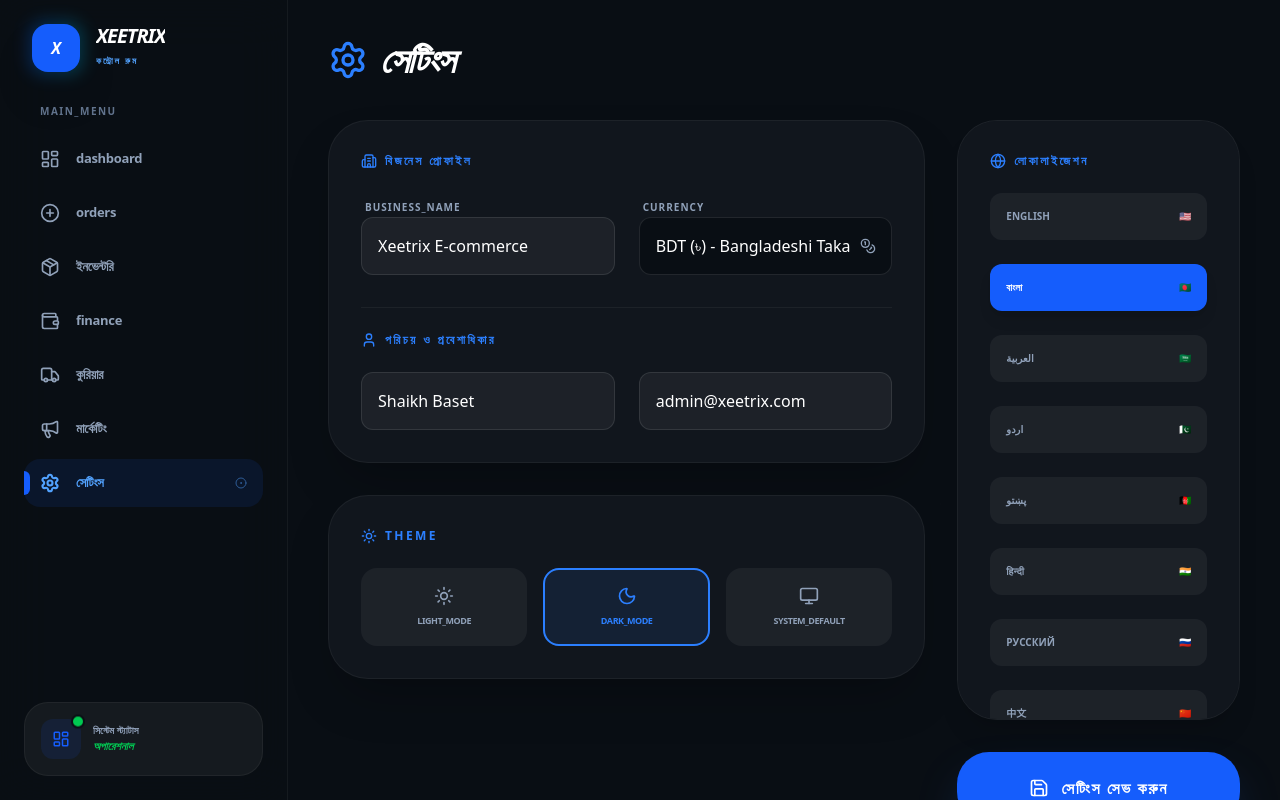
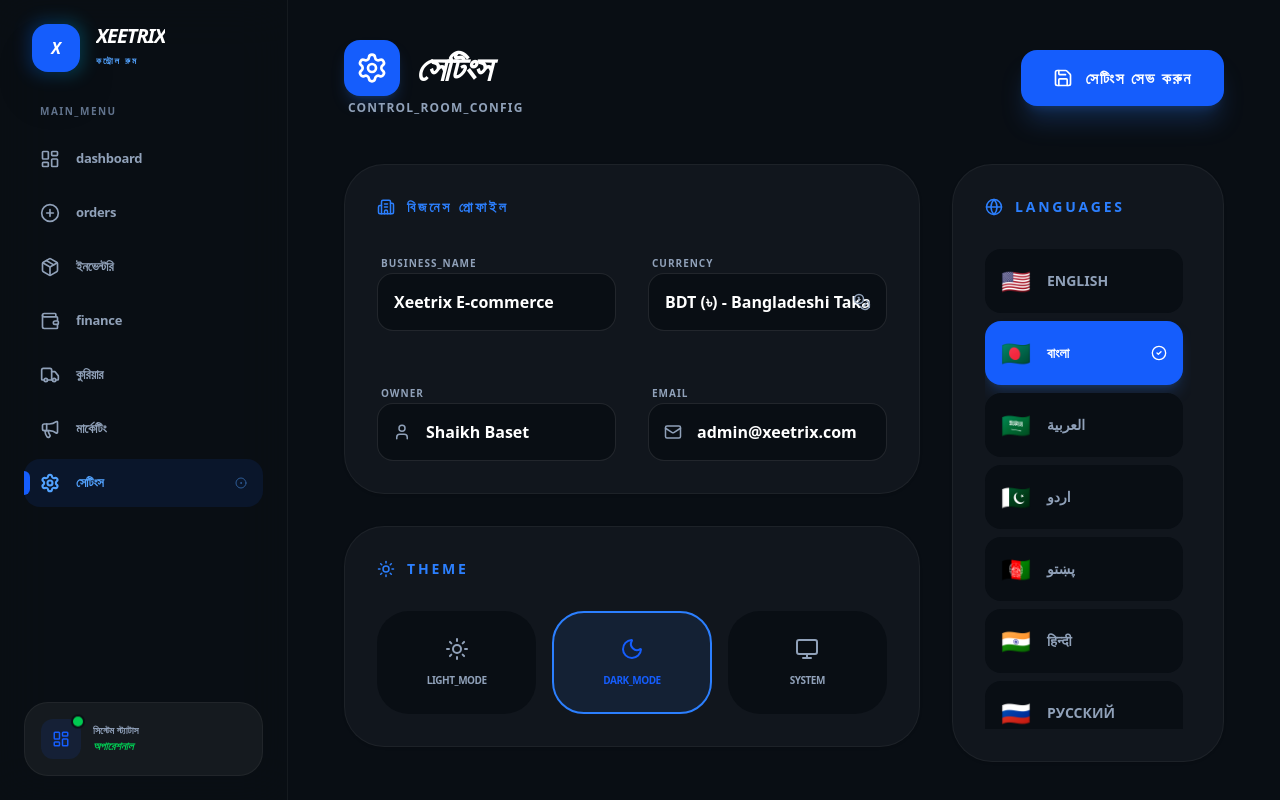
Before and after one commit to Ufuq-Innovation/Xeetrix, a Next.js app: page /settings in a window 1280 px wide. Built offline with nearby package versions, Linux system fonts and the light colour scheme.

Commit message:
refactor: reorganize settings page layout and improve language selection UI

```diff
--- a/app/(dashboard)/settings/page.js
+++ b/app/(dashboard)/settings/page.js
@@ -1,23 +1,13 @@
 "use client";
 
-import React, { useState, useEffect } from 'react';
+import React, { useState } from 'react';
 import { useTranslation } from 'react-i18next';
 import { useApp } from "@/context/AppContext";
-import { Settings, Globe, Building2, User, Save, Sun, Moon, Monitor, Coins } from 'lucide-react';
+import {
+  Settings, Globe, Building2, User, Save, Sun, Moon,
+  Monitor, Coins, Mail, ShieldCheck, CheckCircle2
+} from 'lucide-react';
 import { toast } from "sonner";
-
-const languages = [
-  { code: 'en', name: 'English', flag: '🇺🇸' },
-  { code: 'bn', name: 'বাংলা', flag: '🇧🇩' },
-  { code: 'ar', name: 'العربية', flag: '🇸🇦' },
-  { code: 'ur', name: 'اردو', flag: '🇵🇰' },
-  { code: 'ps', name: 'پښتو', flag: '🇦🇫' },
-  { code: 'hi', name: 'हिन्दी', flag: '🇮🇳' },
-  { code: 'ru', name: 'Русский', flag: '🇷🇺' },
-  { code: 'zh', name: '中文', flag: '🇨🇳' },
-  { code: 'es', name: 'Español', flag: '🇪🇸' },
-  { code: 'ja', name: '日本語', flag: '🇯🇵' },
-];
 
 const currencies = [
   { code: 'BDT', symbol: '৳', name: 'Bangladeshi Taka' },
@@ -72,7 +62,20 @@ const currencies = [
   { code: 'LYD', symbol: 'ل.د', name: 'Libyan Dinar' },
   { code: 'YER', symbol: '﷼', name: 'Yemeni Rial' },
   { code: 'SYP', symbol: '£', name: 'Syrian Pound' },
-  { code: 'SDG', symbol: 'ج.س.', name: 'Sudanese Pound' },
+  { code: 'SDG', symbol: 'ج.স.', name: 'Sudanese Pound' },
+];
+
+const languages = [
+  { code: 'en', name: 'English', flag: '🇺🇸' },
+  { code: 'bn', name: 'বাংলা', flag: '🇧🇩' },
+  { code: 'ar', name: 'العربية', flag: '🇸🇦' },
+  { code: 'ur', name: 'اردو', flag: '🇵🇰' },
+  { code: 'ps', name: 'پښتو', flag: '🇦🇫' },
+  { code: 'hi', name: 'हिन्दी', flag: '🇮🇳' },
+  { code: 'ru', name: 'Русский', flag: '🇷🇺' },
+  { code: 'zh', name: '中文', flag: '🇨🇳' },
+  { code: 'es', name: 'Español', flag: '🇪🇸' },
+  { code: 'ja', name: '日本語', flag: '🇯🇵' },
 ];
 
 export default function SettingsPage() {
@@ -87,54 +90,72 @@ export default function SettingsPage() {
 
   const handleCurrencyChange = (e) => {
     const selected = currencies.find(c => c.code === e.target.value);
+    if (selected) {
       updateCurrency(selected);
-    toast.success(`Currency set to ${selected.code}`);
+      toast.success(`${t('currency_updated') || 'Currency set to'} ${selected.code}`);
+    }
   };
 
   const handleSave = async () => {
     setLoading(true);
-    const toastId = toast.loading(t('syncing'));
+    const toastId = toast.loading(t('syncing') || 'Syncing...');
     try {
-      // Logic for saving other profile data can go here
       await new Promise(resolve => setTimeout(resolve, 1000));
-      toast.success(t('settings_saved_success'), { id: toastId });
+      toast.success(t('settings_saved_success') || 'Settings saved!', { id: toastId });
     } catch (error) {
-      toast.error(t('something_went_wrong'), { id: toastId });
+      toast.error(t('error') || 'Error', { id: toastId });
     } finally {
       setLoading(false);
     }
   };
 
   return (
-    <div className="space-y-10 pb-20 p-4 md:p-0">
-      <header>
-        <h1 className="text-4xl font-black uppercase italic tracking-tighter text-slate-900 dark:text-white flex items-center gap-3">
-          <Settings size={40} className="text-blue-500" />
+    <div className="max-w-6xl mx-auto space-y-12 pb-24 px-4">
+      {/* Header Section */}
+      <div className="flex flex-col md:flex-row md:items-center justify-between gap-6">
+        <div className="space-y-1">
+          <h1 className="text-4xl font-black uppercase italic tracking-tighter text-slate-900 dark:text-white flex items-center gap-4">
+            <div className="p-3 bg-blue-600 rounded-2xl shadow-lg shadow-blue-500/20">
+              <Settings size={32} className="text-white" />
+            </div>
             {t('settings')}
           </h1>
-      </header>
+          <p className="text-slate-500 dark:text-slate-400 font-bold text-xs uppercase tracking-widest ml-1">{t('control_room_config')}</p>
+        </div>
 
-      <div className="grid grid-cols-1 lg:grid-cols-3 gap-8">
-        <div className="lg:col-span-2 space-y-8">
-          <div className="bg-white dark:bg-[#11161D] p-8 rounded-[2.5rem] border border-slate-200 dark:border-white/5 space-y-8 shadow-2xl">
-            <section className="space-y-6">
-              <h3 className="text-xs font-black uppercase tracking-[0.2em] text-blue-500 flex items-center gap-2">
-                <Building2 size={16} /> {t('business_profile')}
+        <button
+          onClick={handleSave}
+          disabled={loading}
+          className="group flex items-center justify-center gap-3 bg-blue-600 hover:bg-blue-700 text-white px-8 py-4 rounded-2xl font-black uppercase tracking-widest transition-all active:scale-95 shadow-xl shadow-blue-500/20"
+        >
+          {loading ? <div className="h-5 w-5 border-2 border-white/30 border-t-white rounded-full animate-spin" /> : <Save size={20} />}
+          {loading ? t('syncing') : t('save_settings')}
+        </button>
+      </div>
+
+      <div className="grid grid-cols-1 xl:grid-cols-12 gap-8">
+        {/* Profile & Theme */}
+        <div className="xl:col-span-8 space-y-8">
+          <div className="bg-white dark:bg-[#11161D] rounded-[2.5rem] border border-slate-200 dark:border-white/5 p-8 shadow-sm space-y-8">
+            <h3 className="text-sm font-black uppercase tracking-[0.2em] text-blue-500 flex items-center gap-3">
+              <Building2 size={18} /> {t('business_profile')}
             </h3>
-              <div className="grid grid-cols-1 md:grid-cols-2 gap-6">
-                <div className="space-y-2">
-                  <label className="text-[10px] font-bold text-slate-400 uppercase ml-1 tracking-widest">{t('business_name')}</label>
+
+            <div className="grid grid-cols-1 md:grid-cols-2 gap-8">
+              <div className="space-y-3">
+                <label className="text-[10px] font-black text-slate-400 uppercase tracking-widest ml-1">{t('business_name')}</label>
                 <input
-                    className="w-full bg-slate-50 dark:bg-white/5 p-4 rounded-xl border border-slate-200 dark:border-white/10 text-slate-900 dark:text-white outline-none focus:border-blue-500"
+                  className="w-full bg-slate-50 dark:bg-[#090E14] p-4 rounded-2xl border border-slate-200 dark:border-white/10 text-slate-900 dark:text-white font-bold focus:border-blue-500 outline-none transition-all"
                   value={profile.businessName}
                   onChange={(e) => setProfile({ ...profile, businessName: e.target.value })}
                 />
               </div>
-                <div className="space-y-2">
-                  <label className="text-[10px] font-bold text-slate-400 uppercase ml-1 tracking-widest">{t('currency')}</label>
+
+              <div className="space-y-3">
+                <label className="text-[10px] font-black text-slate-400 uppercase tracking-widest ml-1">{t('currency')}</label>
                 <div className="relative">
                   <select
-                      className="w-full bg-slate-50 dark:bg-[#090E14] p-4 rounded-xl border border-slate-200 dark:border-white/10 text-slate-900 dark:text-white outline-none focus:border-blue-500 appearance-none"
+                    className="w-full bg-slate-50 dark:bg-[#090E14] p-4 rounded-2xl border border-slate-200 dark:border-white/10 text-slate-900 dark:text-white font-bold outline-none appearance-none cursor-pointer"
                     value={currency.code}
                     onChange={handleCurrencyChange}
                   >
@@ -144,87 +165,86 @@ export default function SettingsPage() {
                       </option>
                     ))}
                   </select>
-                    <Coins size={16} className="absolute right-4 top-1/2 -translate-y-1/2 text-slate-400 pointer-events-none" />
+                  <Coins size={18} className="absolute right-4 top-1/2 -translate-y-1/2 text-slate-400 pointer-events-none" />
                 </div>
               </div>
             </div>
-            </section>
 
-            <section className="space-y-6 pt-6 border-t border-slate-100 dark:border-white/5">
-              <h3 className="text-xs font-black uppercase tracking-[0.2em] text-blue-500 flex items-center gap-2">
-                <User size={16} /> {t('identity_access')}
-              </h3>
-              <div className="grid grid-cols-1 md:grid-cols-2 gap-6">
+            <div className="grid grid-cols-1 md:grid-cols-2 gap-8 pt-4">
+              <div className="space-y-3">
+                <label className="text-[10px] font-black text-slate-400 uppercase tracking-widest ml-1">{t('owner')}</label>
+                <div className="relative">
+                  <User size={18} className="absolute left-4 top-1/2 -translate-y-1/2 text-slate-400" />
                   <input
-                  className="w-full bg-slate-50 dark:bg-white/5 p-4 rounded-xl border border-slate-200 dark:border-white/10 text-slate-900 dark:text-white"
+                    className="w-full bg-slate-50 dark:bg-[#090E14] pl-12 p-4 rounded-2xl border border-slate-200 dark:border-white/10 text-slate-900 dark:text-white font-bold"
                     value={profile.owner}
                     onChange={(e) => setProfile({ ...profile, owner: e.target.value })}
                   />
+                </div>
+              </div>
+              <div className="space-y-3">
+                <label className="text-[10px] font-black text-slate-400 uppercase tracking-widest ml-1">{t('email')}</label>
+                <div className="relative">
+                  <Mail size={18} className="absolute left-4 top-1/2 -translate-y-1/2 text-slate-400" />
                   <input
-                  type="email"
-                  className="w-full bg-slate-50 dark:bg-white/5 p-4 rounded-xl border border-slate-200 dark:border-white/10 text-slate-900 dark:text-white"
+                    className="w-full bg-slate-50 dark:bg-[#090E14] pl-12 p-4 rounded-2xl border border-slate-200 dark:border-white/10 text-slate-900 dark:text-white font-bold"
                     value={profile.email}
                     onChange={(e) => setProfile({ ...profile, email: e.target.value })}
                   />
                 </div>
-            </section>
+              </div>
+            </div>
           </div>
 
-          {/* Theme Settings */}
-          <div className="bg-white dark:bg-[#11161D] p-8 rounded-[2.5rem] border border-slate-200 dark:border-white/5 shadow-2xl">
-            <h3 className="text-xs font-black uppercase tracking-[0.2em] text-blue-500 flex items-center gap-2 mb-6">
-              <Sun size={16} /> {t('theme')}
+          <div className="bg-white dark:bg-[#11161D] rounded-[2.5rem] border border-slate-200 dark:border-white/5 p-8 shadow-sm">
+            <h3 className="text-sm font-black uppercase tracking-[0.2em] text-blue-500 flex items-center gap-3 mb-8">
+              <Sun size={18} /> {t('theme')}
             </h3>
             <div className="grid grid-cols-3 gap-4">
               {[
                 { id: 'light', icon: Sun, label: 'light_mode' },
                 { id: 'dark', icon: Moon, label: 'dark_mode' },
-                { id: 'system', icon: Monitor, label: 'system_default' }
+                { id: 'system', icon: Monitor, label: 'system' }
               ].map((item) => (
                 <button
                   key={item.id}
                   onClick={() => toggleTheme(item.id)}
-                  className={`flex flex-col items-center p-4 rounded-2xl border-2 transition-all gap-2 ${
-                    theme === item.id
-                    ? 'border-blue-500 bg-blue-50 dark:bg-blue-500/10 text-blue-500'
-                    : 'border-transparent bg-slate-50 dark:bg-white/5 text-slate-400'
+                  className={`flex flex-col items-center p-6 rounded-[2rem] border-2 transition-all gap-3 ${
+                    theme === item.id ? 'border-blue-500 bg-blue-50 dark:bg-blue-500/10 text-blue-600' : 'border-transparent bg-slate-50 dark:bg-[#090E14] text-slate-400'
                   }`}
                 >
-                  <item.icon size={20} />
-                  <span className="text-[9px] font-black uppercase tracking-tighter">{t(item.label)}</span>
+                  <item.icon size={24} />
+                  <span className="text-[10px] font-black uppercase tracking-tighter">{t(item.label)}</span>
                 </button>
               ))}
             </div>
           </div>
         </div>
 
-        <div className="space-y-8">
-          {/* Language Selection */}
-          <div className="bg-white dark:bg-[#11161D] p-8 rounded-[2.5rem] border border-slate-200 dark:border-white/5 space-y-6 shadow-xl max-h-[600px] overflow-y-auto no-scrollbar">
-            <h3 className="text-xs font-black uppercase tracking-[0.2em] text-blue-500 flex items-center gap-2">
-              <Globe size={16} /> {t('localization')}
+        {/* Languages Sidebar */}
+        <div className="xl:col-span-4">
+          <div className="bg-white dark:bg-[#11161D] rounded-[2.5rem] border border-slate-200 dark:border-white/5 p-8 shadow-sm sticky top-8">
+            <h3 className="text-sm font-black uppercase tracking-[0.2em] text-blue-500 flex items-center gap-3 mb-8">
+              <Globe size={18} /> {t('languages')}
             </h3>
+            <div className="space-y-2 max-h-[60vh] overflow-y-auto no-scrollbar pr-2">
               {languages.map(item => (
                 <button
                   key={item.code}
                   onClick={() => toggleLang(item.code)}
-                className={`w-full p-4 rounded-xl text-[10px] uppercase font-black flex justify-between transition-all ${
-                  lang === item.code ? 'bg-blue-600 text-white shadow-lg' : 'bg-slate-50 dark:bg-white/5 text-slate-400 hover:bg-slate-100 dark:hover:bg-white/10'
+                  className={`w-full flex items-center justify-between p-4 rounded-2xl transition-all ${
+                    lang === item.code ? 'bg-blue-600 text-white shadow-lg shadow-blue-500/20' : 'bg-slate-50 dark:bg-[#090E14] text-slate-500 dark:text-slate-400 hover:bg-slate-100 dark:hover:bg-white/10'
                   }`}
                 >
-                <span>{item.name}</span>
-                <span>{item.flag}</span>
+                  <div className="flex items-center gap-4 font-bold">
+                    <span className="text-2xl">{item.flag}</span>
+                    <span className="uppercase text-sm">{item.name}</span>
+                  </div>
+                  {lang === item.code && <CheckCircle2 size={16} />}
                 </button>
               ))}
             </div>
-          <button
-            onClick={handleSave}
-            disabled={loading}
-            className="w-full bg-blue-600 p-6 rounded-[2rem] font-black uppercase tracking-widest text-white disabled:bg-slate-800 flex items-center justify-center gap-3 transition-transform active:scale-95 shadow-2xl shadow-blue-500/30"
-          >
-            {loading ? <div className="animate-spin rounded-full h-5 w-5 border-b-2 border-white"></div> : <Save size={20} />}
-            {loading ? t('syncing') : t('save_settings')}
-          </button>
+          </div>
         </div>
       </div>
     </div>
```
Lines whose indentation alone changed are shown as unchanged.
